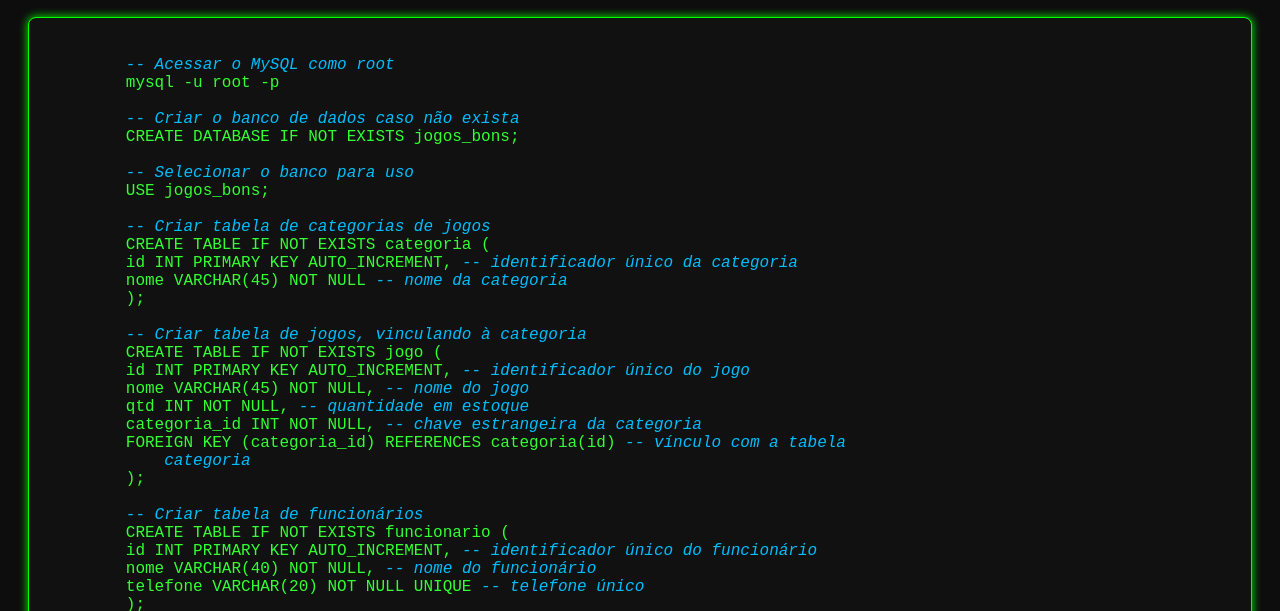
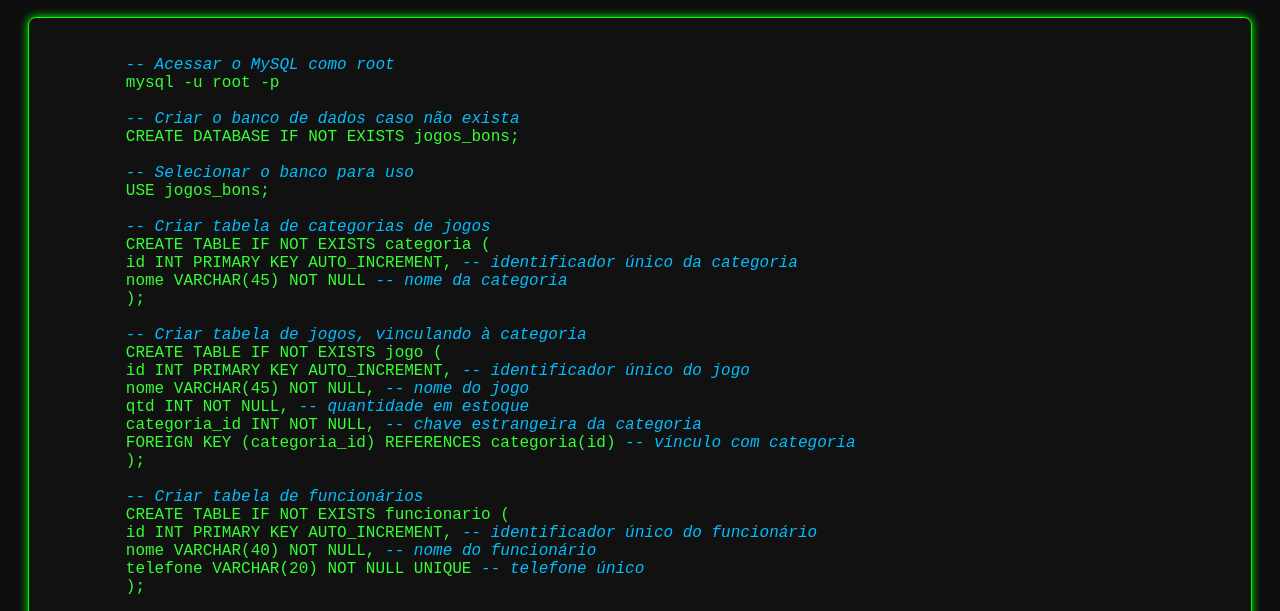
Before and after one commit to Pedrossl/aulasql, a plain HTML site: page index.html in a window 1280 px wide. Shown: the part 132-743 px from the top of the page. Drawn offline with Linux system fonts and the light colour scheme.

Commit message:
Update index.html

```diff
--- a/index.html
+++ b/index.html
@@ -83,8 +83,7 @@
         nome VARCHAR(45) NOT NULL, <span class="comentario">-- nome do jogo</span>
         qtd INT NOT NULL, <span class="comentario">-- quantidade em estoque</span>
         categoria_id INT NOT NULL, <span class="comentario">-- chave estrangeira da categoria</span>
-        FOREIGN KEY (categoria_id) REFERENCES categoria(id) <span class="comentario">-- vínculo com a tabela
-            categoria</span>
+        FOREIGN KEY (categoria_id) REFERENCES categoria(id) <span class="comentario">-- vínculo com categoria</span>
         );
 
         <span class="comentario">-- Criar tabela de funcionários</span>
```
